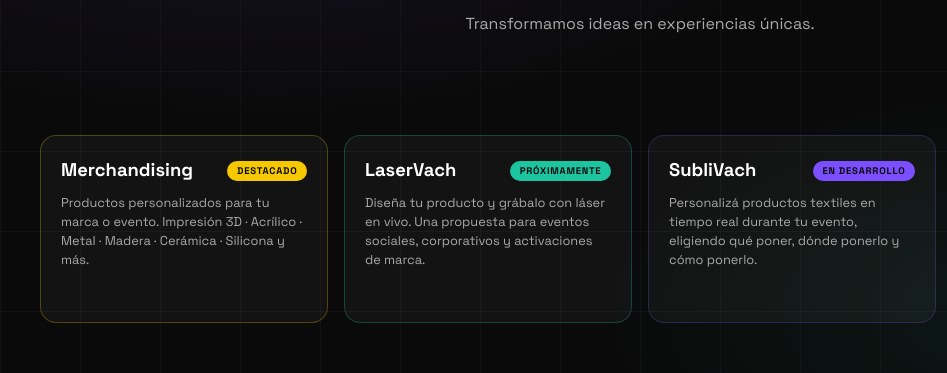
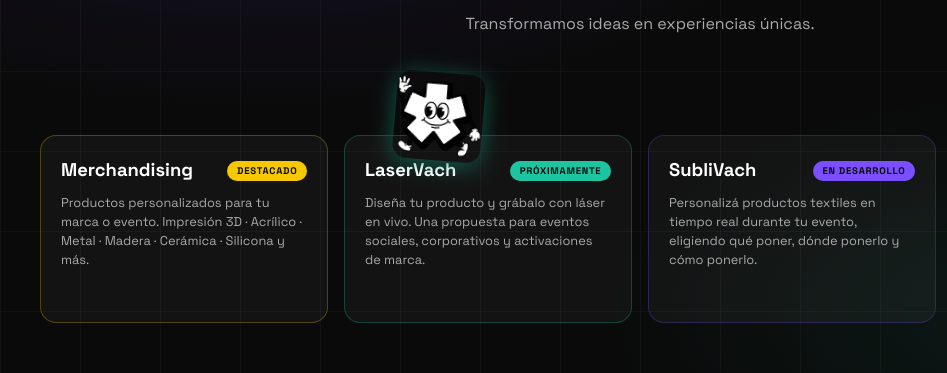
Before and after one commit to jonivach/vach-site, a plain HTML site: page vach-site/index.html in a window 1280 px wide. Shown: the part 329-702 px from the top of the page, 0-947 px from the left. Drawn offline with Linux system fonts and the light colour scheme.

Commit message:
Agregar mascota animada a la home: camina por arriba de las cards y da vuelta en los bordes

```diff
--- a/vach-site/index.html
+++ b/vach-site/index.html
@@ -242,6 +242,31 @@
     @media (max-width: 480px) {
       .services { grid-template-columns: 1fr 1fr; }
     }
+
+    /* ── mascota animada ── */
+    .services-outer { position: relative; }
+    .mascot-wrap {
+      position: absolute;
+      top: -54px;
+      left: 0;
+      pointer-events: none;
+      z-index: 20;
+    }
+    .mascot-flip { display: inline-block; }
+    .mascot-img {
+      width: 88px;
+      height: 88px;
+      object-fit: contain;
+      display: block;
+      border-radius: 14px;
+      box-shadow: 0 4px 22px rgba(28,196,160,0.45), 0 2px 10px rgba(0,0,0,0.5);
+      animation: mascot-bob 0.48s ease-in-out infinite;
+    }
+    @keyframes mascot-bob {
+      0%, 100% { transform: translateY(0px)   rotate(0deg); }
+      50%       { transform: translateY(-9px)  rotate(5deg); }
+    }
+    @media (max-width: 768px) { .mascot-wrap { display: none; } }
   </style>
 </head>
 <body>
@@ -260,6 +285,12 @@
     <p>Transformamos ideas en experiencias únicas.</p>
   </div>
 
+  <div class="services-outer">
+  <div class="mascot-wrap" id="mascot">
+    <div class="mascot-flip" id="mascot-flip">
+      <img src="/mascota.png" class="mascot-img" alt="Mascota VACH*">
+    </div>
+  </div>
   <nav class="services">
     <a href="/merchandising" class="service-card card-merchandising">
       <span class="card-top">
@@ -297,9 +328,30 @@
       <span class="card-arrow"><svg width="12" height="12" viewBox="0 0 12 12" fill="none" xmlns="http://www.w3.org/2000/svg"><path d="M2 10L10 2M10 2H4M10 2V8" stroke="currentColor" stroke-width="1.8" stroke-linecap="round" stroke-linejoin="round"/></svg></span>
     </a>
   </nav>
+  </div><!-- /services-outer -->
 
   <footer>© 2026 VACH* · Buenos Aires, Argentina</footer>
 </div>
 
+<script>
+(function () {
+  var wrap = document.getElementById('mascot');
+  var flip = document.getElementById('mascot-flip');
+  if (!wrap || !flip) return;
+  var parent = wrap.parentElement;
+  var x = -95, dir = 1, sx = 1;
+  function walk() {
+    x += 1.5 * dir;
+    var maxX = parent.offsetWidth + 10;
+    if (x > maxX) { dir = -1; sx = -1; }
+    if (x < -95)  { dir =  1; sx =  1; }
+    wrap.style.transform = 'translateX(' + x + 'px)';
+    flip.style.transform  = 'scaleX(' + sx + ')';
+    requestAnimationFrame(walk);
+  }
+  requestAnimationFrame(walk);
+})();
+</script>
+
 </body>
 </html>
```
Also changed, not shown: vach-site/mascota.png (added).
